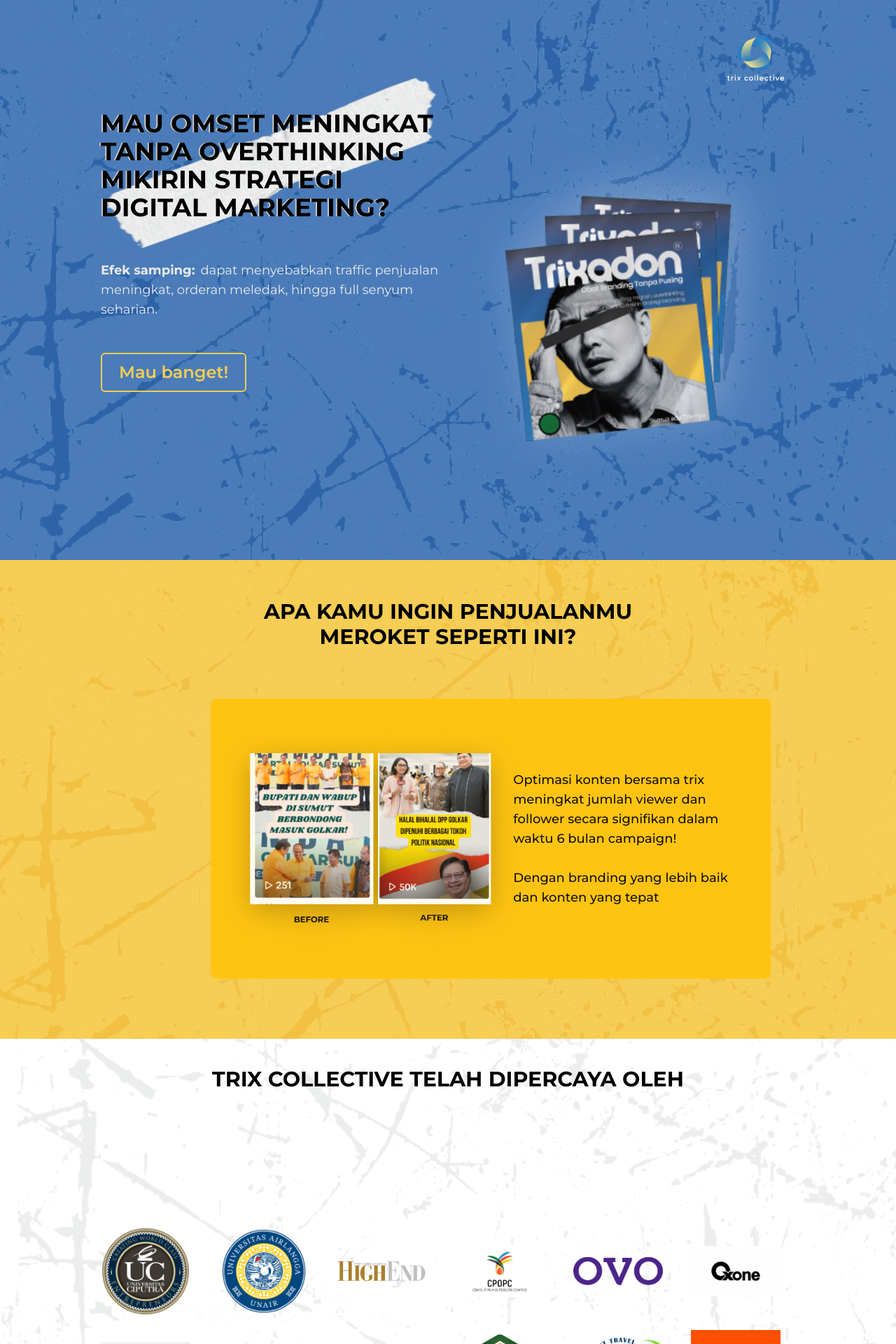
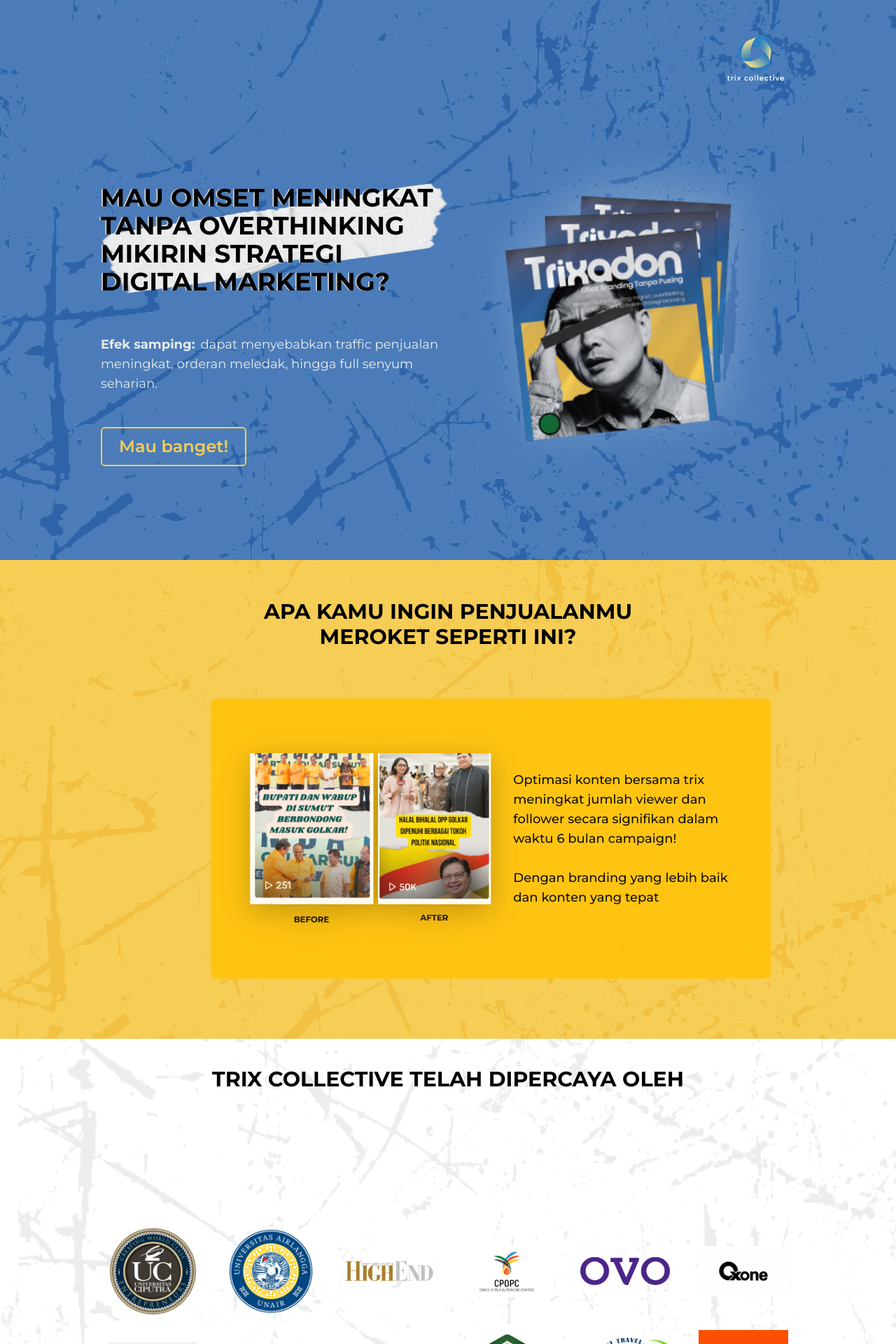
Before and after one commit to masbagaspn/landing-page-trix, a React (Vite) app: page / in a window 1280 px wide. Shown: the top 1920 px of the page at 70% size. Built offline with nearby package versions, Linux system fonts and the light colour scheme.

Commit message:
fix: add 2xl responsive

```diff
--- a/src/App.jsx
+++ b/src/App.jsx
@@ -5,7 +5,7 @@
 import Copy2 from "./components/sections/Copy2";
 import Footer from "./components/sections/Footer";
 import Hero from "./components/sections/Hero";
-import HeroMobile from "./components/sections/HeroMobile";
+import HeroDesktop from "./components/sections/HeroDesktop";
 import Lanyard from "./components/sections/Lanyard";
 import Offers from "./components/sections/Offers";
 import Partners from "./components/sections/Partners";
@@ -17,7 +17,7 @@
   return (
     <main className="max-w-screen h-screen font-montserrat">
       <Hero />
-      <HeroMobile />
+      <HeroDesktop />
       <Offers />
       <Partners />
       <Banner />
--- a/src/components/sections/Cases.jsx
+++ b/src/components/sections/Cases.jsx
@@ -59,7 +59,7 @@
             onTouchStart={(e) => setTouchX(e.touches[0].clientX)}
             onTouchEnd={(e) => handleTouch(e)}
             className={clsx(
-              "w-full h-full absolute left-0 pt-7 px-7 flex flex-col z-0 lg:py-12 lg:px-36",
+              "w-full h-full absolute left-0 pt-7 px-7 flex flex-col z-0 lg:py-12 lg:px-36 2xl:py-20 2xl:flex 2xl:flex-col 2xl:justify-center 2xl:items-center",
               "bg-cover bg-top bg-no-repeat",
               {
                 "bg-[url('/assets/background/bg-yellow-mobile.png')] lg:bg-[url('/assets/background/bg-yellow-desktop.png')] ":
@@ -71,10 +71,10 @@
               }
             )}
           >
-            <h3 className="font-bold text-3xl uppercase text-center mb-7 lg:text-5xl lg:mb-8">
+            <h3 className="font-bold text-3xl uppercase text-center mb-7 lg:text-5xl lg:mb-8 2xl:text-7xl 2xl:mb-20">
               Study Cases
             </h3>
-            <div className="flex flex-col lg:flex-row-reverse lg:justify-between">
+            <div className="flex flex-col lg:flex-row-reverse lg:justify-between 2xl:items-center">
               <img
                 src={`/assets/images/cases/${cases[index].image}.png`}
                 alt="golkar-study-case"
@@ -86,36 +86,36 @@
                   alt="logo-golkar"
                   className="w-12 h-12 mt-3 mb-5 lg:w-36 lg:h-36 object-contain"
                 />
-                <h3 className="w-full text-2xl font-bold text-left uppercase mb-3 lg:text-4xl">
+                <h3 className="w-full text-2xl font-bold text-left uppercase mb-3 lg:text-4xl 2xl:text-6xl">
                   {cases[index].title}
                 </h3>
-                <p className="text-sm font-medium leading-4 lg:text-lg lg:leading-6">
+                <p className="text-sm font-medium leading-4 lg:text-lg lg:leading-6 2xl:text-2xl 2xl:leading-8">
                   {cases[index].desc}
                 </p>
               </div>
             </div>
           </m.article>
         </AnimatePresence>
-        <div className="absolute top-1/2 left-0 w-full flex justify-between text-lg px-4 z-20">
+        <div className="absolute top-1/2 left-0 w-full flex justify-between text-lg px-4 z-20 lg:px-8 2xl:px-10">
           <button
             onClick={() => handlePrev()}
             className="p-1 bg-white/50 rounded-full"
           >
-            <HiChevronLeft />
+            <HiChevronLeft className="text-base lg:text-xl 2xl:text-3xl" />
           </button>
           <button
             onClick={() => handleNext()}
             className="p-1 bg-white/50 rounded-full"
           >
-            <HiChevronRight />
+            <HiChevronRight className="text-base lg:text-xl 2xl:text-3xl" />
           </button>
         </div>
-        <div className="absolute bottom-4 left-0 w-full flex justify-center items-center gap-1">
+        <div className="absolute bottom-4 left-0 w-full flex justify-center items-center gap-1 lg:gap-2 2xl:gap-3 2xl:bottom-8">
           {dots.map((d) => (
             <div
               key={`dots-${d}`}
               className={clsx(
-                "w-2 h-auto aspect-square border border-blue-primary rounded-full",
+                "w-2 h-auto aspect-square border border-blue-primary rounded-full lg:w-3 2xl:w-5",
                 { "bg-blue-primary": index === d }
               )}
             />
--- /dev/null
+++ b/src/components/sections/HeroDesktop.jsx
@@ -0,0 +1,49 @@
+import hero from "../../contents/hero";
+import Section from "../commons/Section";
+import clsx from "clsx";
+
+const HeroDesktop = () => {
+  return (
+    <Section
+      className={clsx(
+        "w-full min-h-screen py-7",
+        "bg-[url('/assets/background/bg-blue-desktop.png')] bg-cover bg-center bg-no-repeat",
+        "hidden lg:flex flex-col gap-4"
+      )}
+    >
+      <div className="w-full flex justify-end">
+        <img
+          src="/assets/logo.png"
+          alt="logo"
+          className="w-28 h-auto aspect-square 2xl:w-44"
+        />
+      </div>
+      <div className="w-full grow grid grid-cols-2">
+        <div className="flex flex-col justify-center">
+          <h2 className="relative font-bold text-4xl drop-shadow-grey uppercase mb-14 2xl:text-6xl">
+            <span className="relative z-20">{hero.title}</span>
+            <img
+              src="/assets/tape.png"
+              alt="trixadon"
+              className="absolute left-1/2 top-1/2 -translate-x-1/2 -translate-y-1/2 w-full h-full z-0"
+            />
+          </h2>
+          <p className="text-lg text-white mb-12 2xl:text-2xl">
+            <span className="mr-2 font-bold">Efek samping:</span>
+            {hero.desc}
+          </p>
+          <button className="button-yellow w-fit">Mau banget!</button>
+        </div>
+        <div className="flex justify-center items-center">
+          <img
+            src="/assets/images/trixadon.png"
+            alt="trixadon"
+            className="w-3/4 h-auto object-center object-contain drop-shadow-trixadon mb-4"
+          />
+        </div>
+      </div>
+    </Section>
+  );
+};
+
+export default HeroDesktop;
--- a/src/components/sections/HeroMobile.jsx
+++ /dev/null
@@ -1,49 +0,0 @@
-import hero from "../../contents/hero";
-import Section from "../commons/Section";
-import clsx from "clsx";
-
-const HeroMobile = () => {
-  return (
-    <Section
-      className={clsx(
-        "w-full min-h-screen py-7",
-        "bg-[url('/assets/background/bg-blue-desktop.png')] bg-cover bg-center bg-no-repeat",
-        "hidden lg:flex flex-col gap-4"
-      )}
-    >
-      <div className="w-full flex justify-end">
-        <img
-          src="/assets/logo.png"
-          alt="logo"
-          className="w-28 h-auto aspect-square"
-        />
-      </div>
-      <div className="w-full grow grid grid-cols-2">
-        <div className="flex flex-col">
-          <h2 className="relative font-bold text-4xl drop-shadow-grey uppercase mb-14">
-            <span className="relative z-20">{hero.title}</span>
-            <img
-              src="/assets/tape.png"
-              alt="trixadon"
-              className="absolute left-1/2 top-1/2 -translate-x-1/2 -translate-y-1/2 w-full h-full -rotate-12 z-0"
-            />
-          </h2>
-          <p className="text-lg text-white mb-12">
-            <span className="mr-2 font-bold">Efek samping:</span>
-            {hero.desc}
-          </p>
-          <button className="button-yellow w-fit">Mau banget!</button>
-        </div>
-        <div className="flex justify-center items-center">
-          <img
-            src="/assets/images/trixadon.png"
-            alt="trixadon"
-            className="w-3/4 h-auto object-center object-contain drop-shadow-trixadon mb-4"
-          />
-        </div>
-      </div>
-    </Section>
-  );
-};
-
-export default HeroMobile;
--- a/src/components/sections/Partners.jsx
+++ b/src/components/sections/Partners.jsx
@@ -13,12 +13,16 @@
       <h2 className="section-title">{partners.title}</h2>
       <div className="w-full grid grid-cols-6 gap-5">
         {partners.partners.map((p) => (
-          <img
+          <div
             key={p.name}
-            src={`/assets/logos/${p.images}.png`}
-            alt={p.name}
-            className="w-9 lg:w-32 h-auto aspect-square object-contain object-center"
-          />
+            className="w-full h-full flex justify-center items-center"
+          >
+            <img
+              src={`/assets/logos/${p.images}.png`}
+              alt={p.name}
+              className="w-9 lg:w-32 h-auto aspect-square object-contain object-center"
+            />
+          </div>
         ))}
       </div>
     </Section>
--- a/src/components/sections/Testimonies.jsx
+++ b/src/components/sections/Testimonies.jsx
@@ -17,13 +17,15 @@
         {testimonies.map((t) => (
           <article
             key={t.name}
-            className="flex flex-col p-4 bg-yellow-primary rounded-lg lg:px-4 lg:pt-5 lg:pb-14"
+            className="flex flex-col p-4 bg-yellow-primary rounded-lg lg:px-4 lg:pt-5 lg:pb-14 2xl:px-8 2xl:pt-8"
           >
-            <h3 className="text-2xl font-bold lg:text-4xl lg:mb-2">{t.name}</h3>
-            <span className="text-xs font-medium mb-5 lg:text-sm lg:mb-7">
+            <h3 className="text-2xl font-bold lg:text-4xl lg:mb-2 2xl:text-6xl">
+              {t.name}
+            </h3>
+            <span className="text-xs font-medium mb-5 lg:text-sm lg:mb-7 2xl:text-base">
               {t.title}
             </span>
-            <p className="text-sm font-medium lg:text-lg">{`"${t.testimony}"`}</p>
+            <p className="text-sm font-medium lg:text-lg 2xl:text-2xl">{`"${t.testimony}"`}</p>
           </article>
         ))}
       </div>
--- a/src/index.css
+++ b/src/index.css
@@ -7,7 +7,7 @@
     @apply w-[210px] h-[297px] p-4 lg:w-[800px] lg:h-[400px] lg:p-14;
   }
   .section-title {
-    @apply text-lg font-bold uppercase text-center lg:text-3xl;
+    @apply text-lg font-bold uppercase text-center lg:text-3xl 2xl:text-4xl;
   }
   .button-yellow {
     @apply px-4 py-1.5 lg:px-6 lg:py-2.5 lg:text-2xl font-semibold text-yellow-primary border-2 border-yellow-primary rounded-md active:bg-yellow-primary active:text-blue-primary lg:hover:bg-yellow-primary lg:hover:text-blue-primary transition;
```
Also changed, not shown: 1 other file (tests, documents, lock files or other folders).
